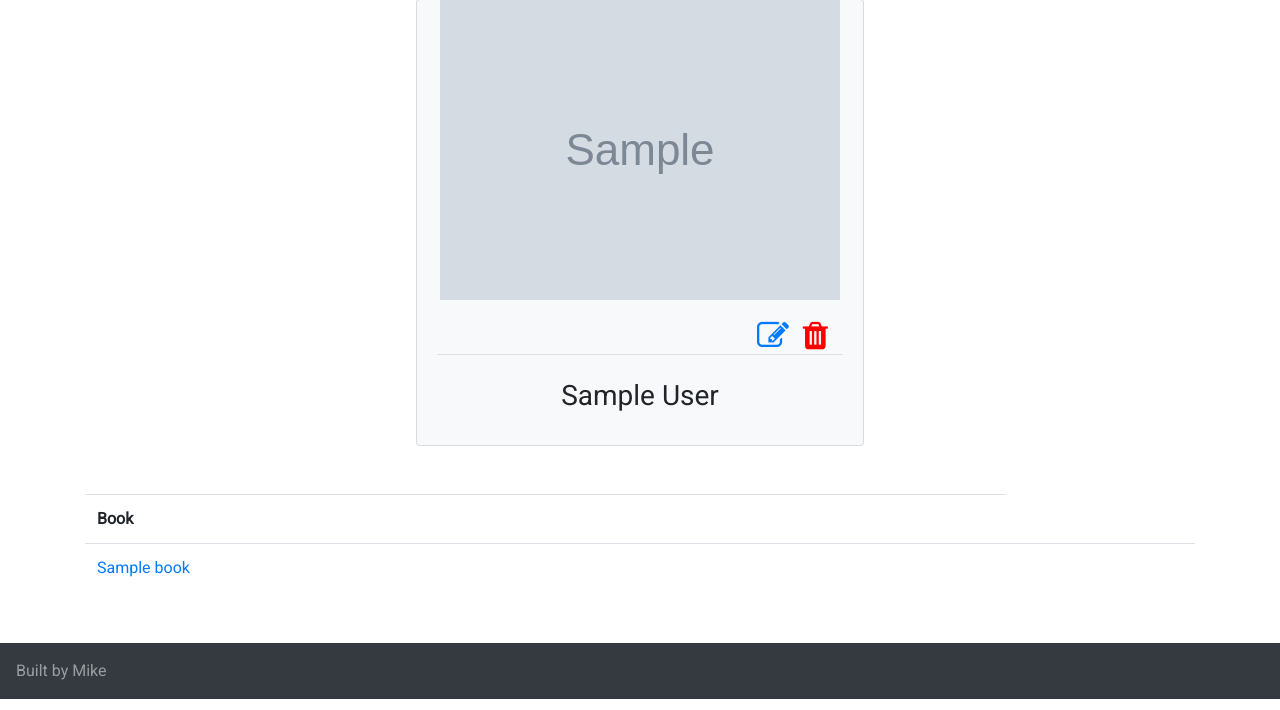
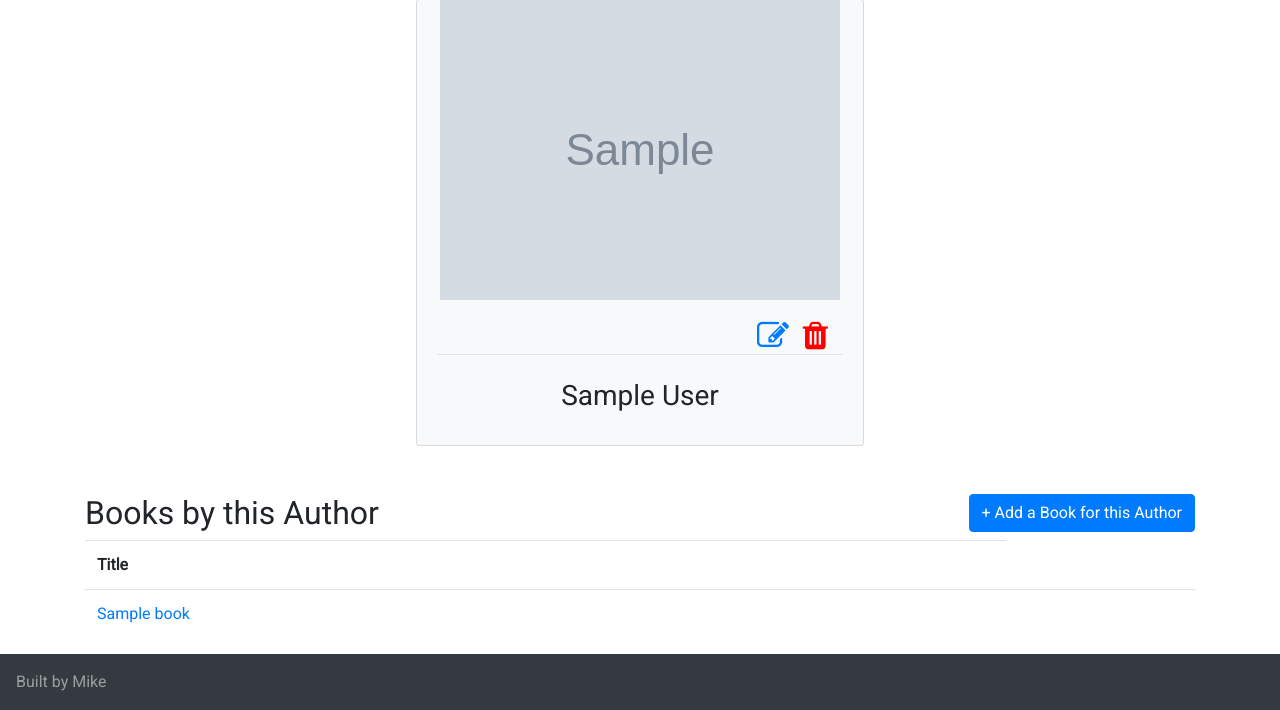
Before and after one commit to mike-jolliffe/free_books, a Django app: page /authors/1 in a window 1280 px wide. Shown: the part 101-811 px from the top of the page. Run offline with Django 3.2, Linux system fonts and the light colour scheme; tables that the repository leaves empty hold one stand-in row (values such as "Sample post"); grey boxes marked "Sample" are stand-in pictures; some libraries are stand-ins or nearby versions.

Commit message:
allowing association of new book to an author.

```diff
--- a/pages/templates/author_detail.html
+++ b/pages/templates/author_detail.html
@@ -19,9 +19,17 @@
         <h3 class="card-title text-center">{{ author }}</h3>
     </div>
   </div>
+  <div class="row">
+    <div class="col-lg-5">
+      <h2>Books by this Author</h2>
+    </div>
+    <div class="col-lg-7">
+      <a class="float-right btn btn-primary" href="{% url 'author-book-create-form' author_pk=author.id %}">+ Add a Book for this Author</a>
+    </div>
+  </div>
   <table class="table table-hover">
     {% if author.books.all %}
-    <th>Book</th>
+    <th>Title</th>
       {% for book in author.books.all %}
         <tr>
           <td><a href="{{ book.get_absolute_url }}">{{ book.title }}</a></td>
--- a/pages/urls.py
+++ b/pages/urls.py
@@ -14,6 +14,7 @@ path('books/<int:book_pk>/delete/<int:location_pk>', views.BookLocationDeleteVie
 path('authors/', views.AuthorListView.as_view(), name='authors'),
 path('authors/create', views.AuthorCreateView.as_view(), name='author-create-form'),
 path('authors/<int:pk>', views.AuthorDetailView.as_view(), name='author-detail'),
+path('authors/<int:author_pk>/addBook', views.AuthorBookCreateView.as_view(), name='author-book-create-form'),
 path('authors/<int:pk>/update', views.AuthorUpdateView.as_view(), name='author-update-form'),
 path('authors/<int:pk>/delete', views.AuthorDeleteView.as_view(), name='author-delete-form'),
 path('locations/', views.LocationListView.as_view(), name='locations'),
--- a/pages/views.py
+++ b/pages/views.py
@@ -3,7 +3,7 @@
 from django.http import HttpResponse
 from django.urls import resolve, reverse
 from django.views import generic
-from .models import Author, Book, Location, Location_Book
+from .models import Author, Book, Author_Book, Location, Location_Book
 
 
 def index(request):
@@ -54,6 +54,30 @@
     model = Author
     template_name = 'author_delete_form.html'
     success_url = '/authors'
+
+class AuthorBookCreateView(generic.edit.CreateView):
+    '''Associating a book to an author'''
+    model = Author_Book
+    fields = ['book']
+    template_name = 'author_book_create_form.html'
+
+    def dispatch(self, request, *args, **kwargs):
+        """
+        Overridden so we can make sure the `Ipsum` instance exists
+        before going any further.
+        """
+        self.author = get_object_or_404(Author, pk=kwargs['author_pk'])
+        return super().dispatch(request, *args, **kwargs)
+
+    def form_valid(self, form):
+        """
+        Overridden to add the ipsum relation to the `Lorem` instance.
+        """
+        form.instance.author = self.author
+        return super().form_valid(form)
+
+    def get_success_url(self):
+        return reverse('author-detail', args=str(self.kwargs['author_pk']))
 
 class LocationListView(generic.ListView):
     model = Location
```
Also changed, not shown: pages/templates/author_book_create_form.html (added, +13 -0 lines).
